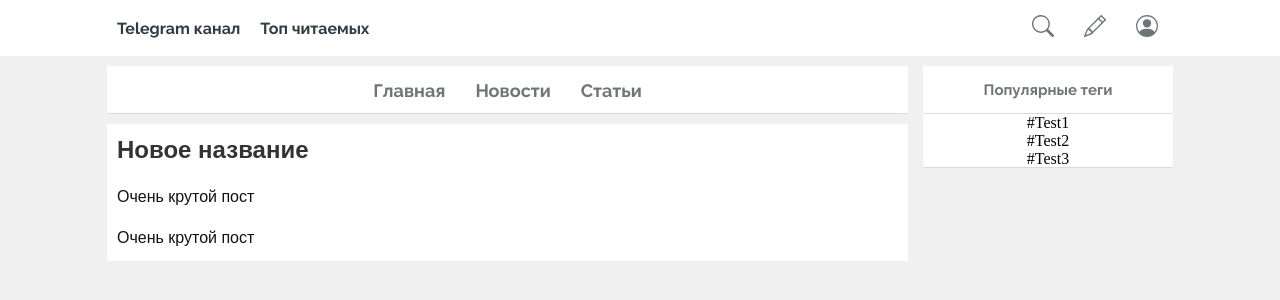
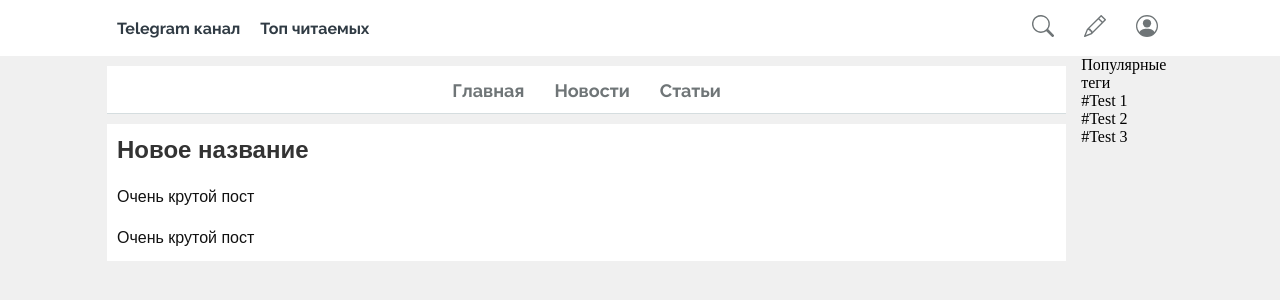
Before and after one commit to TheJecksMan/djangoVS, a Django app: page /news/post/1 in a window 1280 px wide. Shown: the part 48-348 px from the top of the page. Run offline with Django 4.2, Linux system fonts and the light colour scheme; data comes from the database, SQL or seed files in the repository.

Commit message:
update struct

```diff
--- /dev/null
+++ b/mysite/main/templates/main/sidebar.html
@@ -0,0 +1,15 @@
+{% load static %}
+{% block sidebar %}
+<div class="sidebar-layout">
+    <div class="sidebar">
+        <div class="sidebar-header">
+            <span class="sidebar-text">Популярные теги</span>
+        </div>
+        <div class="sidebar-body">
+            <div class="sidebar-tag">#Test 1</div>
+            <div class="sidebar-tag">#Test 2</div>
+            <div class="sidebar-tag">#Test 3</div>
+        </div>
+    </div>
+</div>
+{% endblock %}
--- a/mysite/news/static/news/css/news.css
+++ b/mysite/news/static/news/css/news.css
@@ -25,39 +25,7 @@
   background-color: white;
   box-shadow: inset 0 -1px 0 0 #d5dddf;
 }
-.sidebar-layout {
-  flex: 0;
-}
-.sidebar {
-  width: 250px;
-  margin: 10px 15px 0px 0px;
-  flex: 1;
-}
-.sidebar-header {
-  display: flex;
-  align-items: center;
-  justify-content: center;
-  height: 48px;
-  background-color: white;
-  box-shadow: inset 0 -1px 0 0 #d5dddf;
-}
-.sidebar-body {
-  display: flex;
-  align-items: center;
-  justify-content: center;
-  background-color: white;
-  box-shadow: inset 0 -1px 0 0 #d5dddf;
-}
-.sidebar-text {
-  font-family: Raleway-Bold;
-  font-size: 15px;
-  color: #6f7577;
-}
-@media (max-width: 720px) {
-  .sidebar {
-    display: none;
-  }
-}
+
 .nav-text {
   padding: 15px;
   font-family: Raleway-Bold;
--- a/mysite/news/templates/news/details_views.html
+++ b/mysite/news/templates/news/details_views.html
@@ -33,18 +33,7 @@
                         </div>
                     </div>
                 </div>
-                <div class="sidebar-layout">
-                    <div class="sidebar">
-                        <div class="sidebar-header">
-                            <span class="sidebar-text">Популярные теги</span>
-                        </div>
-                        <div class="sidebar-body">
-                            #Test1<br>
-                            #Test2<br>
-                            #Test3<br>
-                        </div>
-                    </div>
-                </div>
+                {% include 'main/sidebar.html' %}
             </div>
         </div>
     </div>
```
Also changed, not shown: mysite/main/static/main/css/main.css (+0 -33 lines), mysite/main/static/side-bar.css (added, +40 -0 lines), mysite/main/templates/main/main.html (+2 -12 lines), mysite/news/templates/news/news.html (+2 -12 lines).
